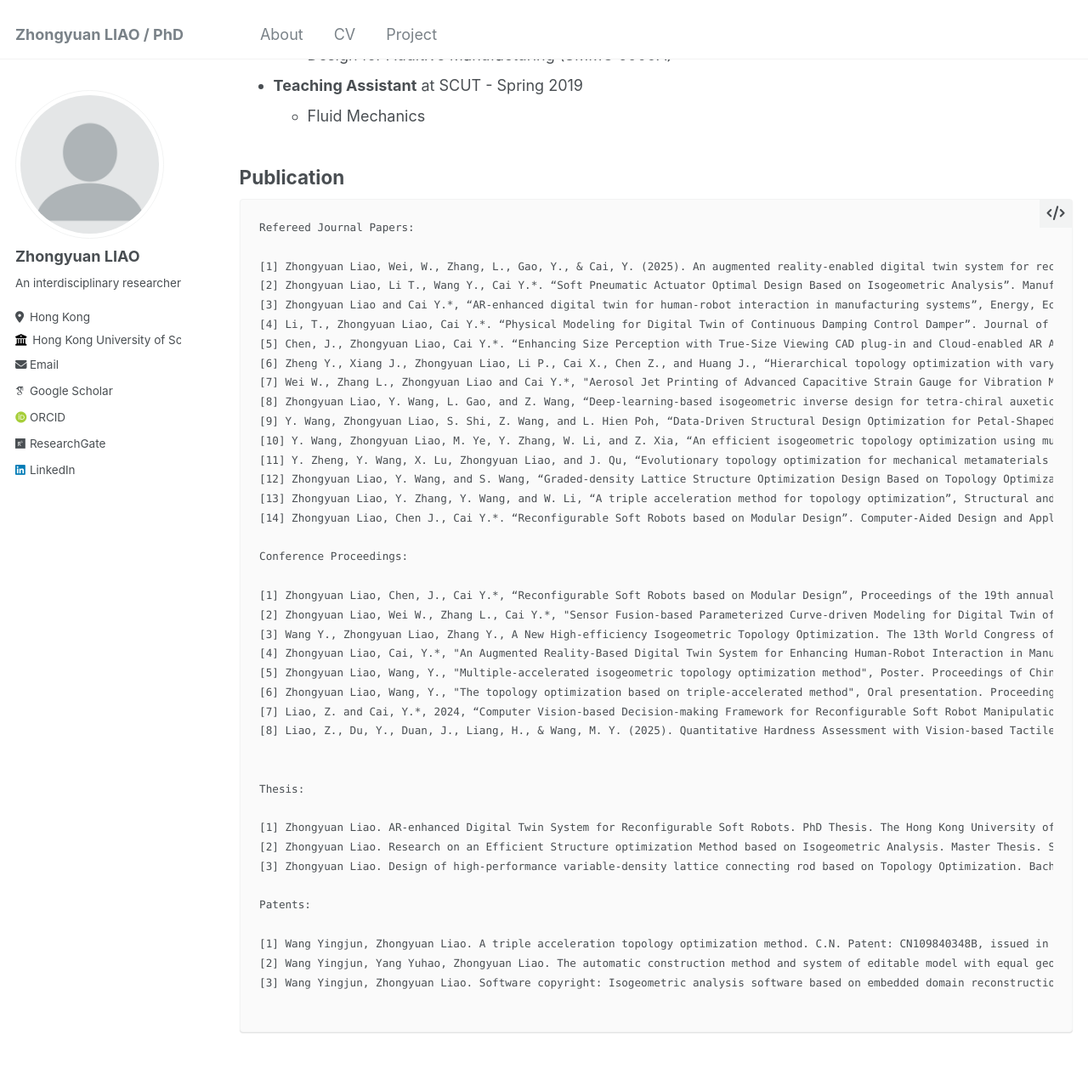
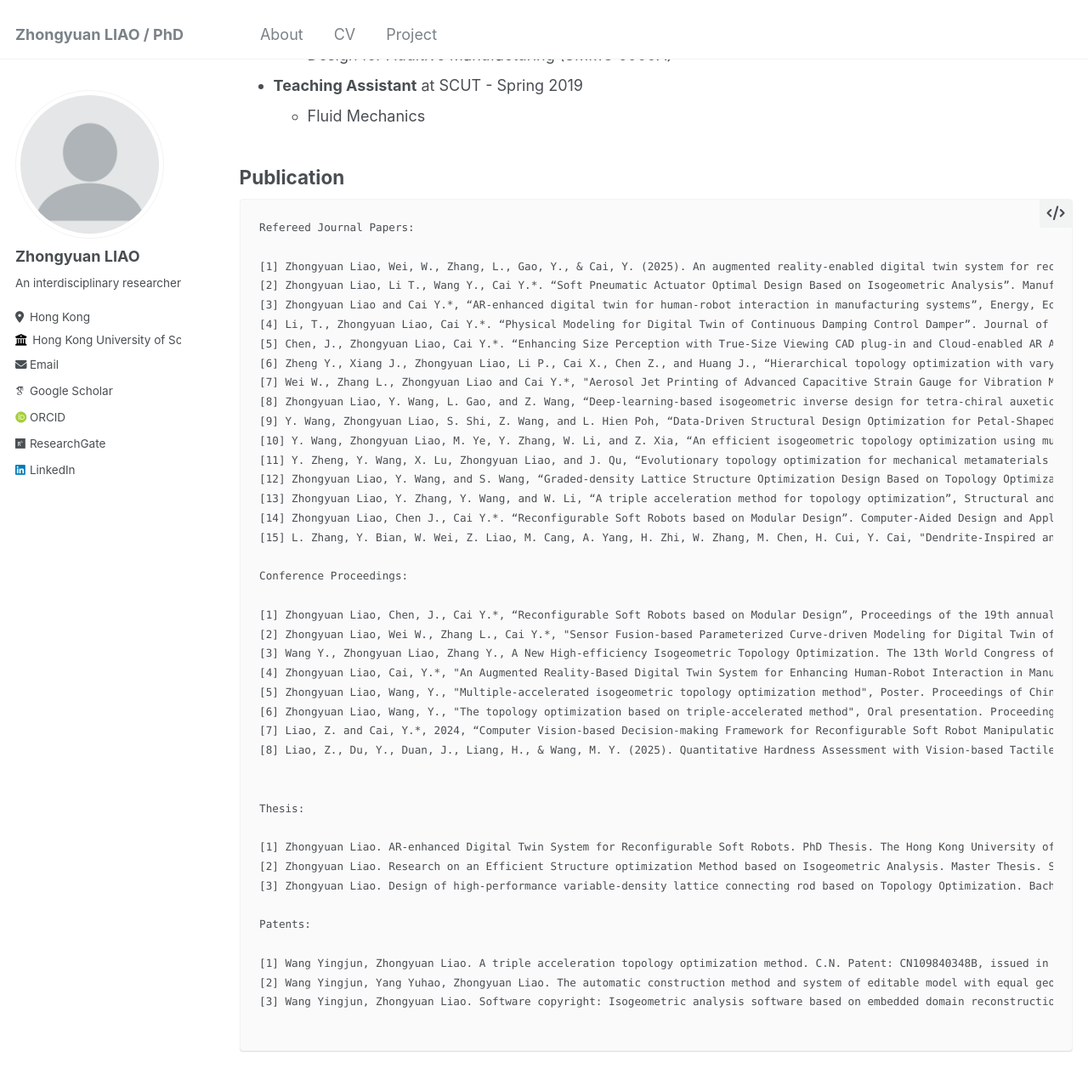
Before and after one commit to yuanzero/yuanzero.github.io, a Jekyll site: the page built from _pages/cv.md, in a window 1280 px wide and 1400 px high, scrolled down 2622 px. Shown: the top 1277 px of the window at 85% size. Built offline with Jekyll 4.4.1, drawn with Linux system fonts in a browser that asks for light colours; some web fonts are replaced.

Commit message:
Update cv.md

```diff
--- a/_pages/cv.md
+++ b/_pages/cv.md
@@ -123,6 +123,7 @@ Refereed Journal Papers:
 [12] Zhongyuan Liao, Y. Wang, and S. Wang, “Graded-density Lattice Structure Optimization Design Based on Topology Optimization (in Chinese)”, Chinese Journal of Mechanical Engineering, vol. 55, no. 8, p. 65, 2019. 2021 Best Paper Award.
 [13] Zhongyuan Liao, Y. Zhang, Y. Wang, and W. Li, “A triple acceleration method for topology optimization”, Structural and Multidisciplinary Optimization, vol. 60, no. 2, pp. 727–744, Aug. 2019.
 [14] Zhongyuan Liao, Chen J., Cai Y.*. “Reconfigurable Soft Robots based on Modular Design”. Computer-Aided Design and Applications, 20(6), 1141-1153, 2023.
+[15] L. Zhang, Y. Bian, W. Wei, Z. Liao, M. Cang, A. Yang, H. Zhi, W. Zhang, M. Chen, H. Cui, Y. Cai, "Dendrite-Inspired and 3D Printed Multidirectional Sensing Piezoresistive Metamaterials," Advanced Functional Materials, 2025, 2508987.
 
 Conference Proceedings:
 
```
